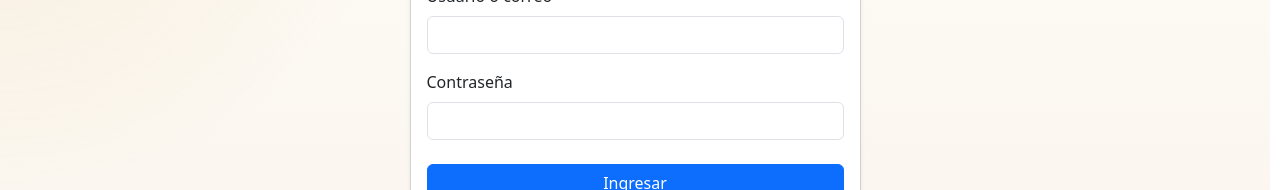
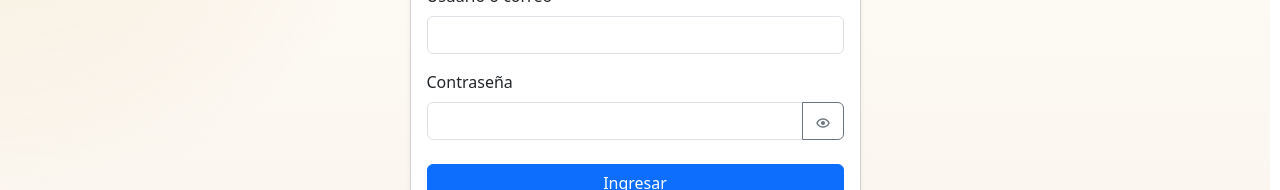
Before and after one commit to Sojo506/adopciones_kalo_client, a React (Vite) app: page /login in a window 1280 px wide. Shown: the part 221-411 px from the top of the page. Built offline with nearby package versions, Linux system fonts and the light colour scheme; no server answers.

Commit message:
modify by adding PasswordInput to handle password inputs

```diff
--- a/src/pages/auth/Login.jsx
+++ b/src/pages/auth/Login.jsx
@@ -2,6 +2,7 @@ import { useEffect } from "react";
 import { useForm } from "react-hook-form";
 import { Link } from "react-router-dom";
 import { useAuth } from "../../hooks/useAuth";
+import PasswordInput from "./PasswordInput";
 
 const Login = () => {
   const { register, handleSubmit, formState } = useForm({
@@ -44,14 +45,16 @@ const Login = () => {
                 </div>
 
                 <div className="mb-4">
-                  <label className="form-label">Contraseña</label>
-                  <input
-                    {...register("password", { required: "La contraseña es obligatoria" })}
-                    className={`form-control ${errors.password ? "is-invalid" : ""}`}
-                    type="password"
-                    autoComplete="current-password"
+                  <PasswordInput
+                    name="password"
+                    label="Contraseña"
+                    register={register}
+                    error={errors.password}
+                    validation={{
+                      required: "La contraseña es obligatoria",
+                      minLength: { value: 8, message: "Mínimo 8 caracteres" },
+                    }}
                   />
-                  {errors.password && <div className="invalid-feedback">{errors.password.message}</div>}
                 </div>
 
                 <button className="btn btn-primary w-100" type="submit" disabled={loading}>
--- a/src/pages/auth/Signup.jsx
+++ b/src/pages/auth/Signup.jsx
@@ -1,6 +1,7 @@
 import { useEffect, useState } from "react";
 import { useForm } from "react-hook-form";
 import Swal from "sweetalert2";
+import { BiHide, BiShow } from "react-icons/bi";
 import { useAuth } from "../../hooks/useAuth";
 import {
   getCantons,
@@ -8,6 +9,7 @@ import {
   getDistricts,
   getProvinces,
 } from "../../api/locations";
+import PasswordInput from "./PasswordInput";
 
 const Signup = () => {
   const [countries, setCountries] = useState([]);
@@ -18,7 +20,7 @@ const Signup = () => {
   const [loadingProvinces, setLoadingProvinces] = useState(false);
   const [loadingCantons, setLoadingCantons] = useState(false);
   const [loadingDistricts, setLoadingDistricts] = useState(false);
-  const { register, handleSubmit, formState, reset, setValue } = useForm({
+  const { register, handleSubmit, formState, reset, setValue, watch } = useForm({
     defaultValues: {
       identificacion: "",
       usuario: "",
@@ -26,6 +28,7 @@ const Signup = () => {
       apellidoPaterno: "",
       apellidoMaterno: "",
       password: "",
+      cPassword: "",
       correo: "",
       telefono: "",
       idPais: "",
@@ -36,6 +39,9 @@ const Signup = () => {
       numero: "",
     },
   });
+  const password = watch("password");
+  const [showPassword, setShowPassword] = useState(false);
+  const [showCPassword, setShowCPassword] = useState(false);
 
   const { errors } = formState;
   const { register: signUp } = useAuth();
@@ -48,6 +54,7 @@ const Signup = () => {
       apellidoPaterno: values.apellidoPaterno,
       apellidoMaterno: values.apellidoMaterno,
       password: values.password,
+      cPassword: values.cPassword,
       correo: values.correo,
       telefono: values.telefono,
       idPais: Number(values.idPais),
@@ -242,9 +249,7 @@ const Signup = () => {
                       <div className="invalid-feedback">{errors.apellidoPaterno.message}</div>
                     )}
                   </div>
-                </div>
 
-                <div className="row">
                   <div className="col-md-6 mb-3">
                     <label className="form-label">Apellido materno</label>
                     <input
@@ -258,6 +263,39 @@ const Signup = () => {
                       <div className="invalid-feedback">{errors.apellidoMaterno.message}</div>
                     )}
                   </div>
+                </div>
+
+                <div className="row">
+                  <div className="col-md-6">
+                    <PasswordInput
+                      name="password"
+                      label="Contraseña"
+                      register={register}
+                      error={errors.password}
+                      validation={{
+                        required: "La contraseña es obligatoria",
+                        minLength: { value: 8, message: "Mínimo 8 caracteres" },
+                      }}
+                    />
+                  </div>
+
+                  <div className="col-md-6">
+                    <PasswordInput
+                      name="cPassword"
+                      label="Confirmar Contraseña"
+                      register={register}
+                      error={errors.cPassword}
+                      watch={watch}
+                      compareWith="password"
+                      validation={{
+                        required: "La contraseña es obligatoria",
+                        minLength: { value: 8, message: "Mínimo 8 caracteres" },
+                      }}
+                    />
+                  </div>
+                </div>
+
+                <div className="row">
                   <div className="col-md-6 mb-3">
                     <label className="form-label">Teléfono</label>
                     <input
@@ -273,22 +311,7 @@ const Signup = () => {
                     />
                     {errors.telefono && <div className="invalid-feedback">{errors.telefono.message}</div>}
                   </div>
-                </div>
 
-                <div className="row">
-                  <div className="col-md-6 mb-3">
-                    <label className="form-label">Contraseña</label>
-                    <input
-                      {...register("password", {
-                        required: "La contraseña es obligatoria",
-                        minLength: { value: 8, message: "Mínimo 8 caracteres" },
-                      })}
-                      className={`form-control ${errors.password ? "is-invalid" : ""}`}
-                      type="password"
-                      autoComplete="new-password"
-                    />
-                    {errors.password && <div className="invalid-feedback">{errors.password.message}</div>}
-                  </div>
                   <div className="col-md-6 mb-3">
                     <label className="form-label">Pais</label>
                     <select
@@ -313,6 +336,7 @@ const Signup = () => {
                     )}
                   </div>
                 </div>
+
 
                 <div className="row">
                   <div className="col-md-6 mb-3">
@@ -399,7 +423,7 @@ const Signup = () => {
                 </div>
 
                 <div className="row">
-                  <div className="col-md-6 mb-3">
+                  <div className="col-md-12 mb-3">
                     <label className="form-label">Numero, casa o referencia</label>
                     <input
                       {...register("numero")}
@@ -418,8 +442,8 @@ const Signup = () => {
             </div>
           </div>
         </div>
-      </div>
-    </div>
+      </div >
+    </div >
   );
 };
 
```
